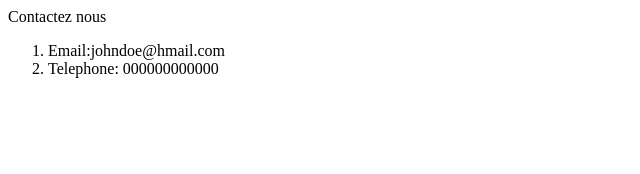
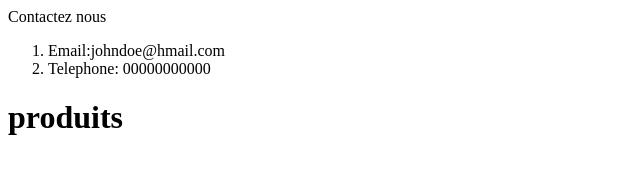
Before and after one commit to SoosCode-100/url_distant, a plain HTML site: page contact.html in a window 1280 px wide. Shown: the whole page, without its empty margins (0-640 px from the left). Drawn offline with Linux system fonts and the light colour scheme.

Commit message:
ajout de ligne en contzct.html

```diff
--- a/contact.html
+++ b/contact.html
@@ -9,7 +9,8 @@
     <h>Contactez nous</h>
     <ol>
         <li>Email:johndoe@hmail.com</li>
-        <li>Telephone: 000000000000</li>
+        <li>Telephone: 00000000000</li>
     </ol>
+    <h1>produits</h1>
 </body>
 </html>
```
